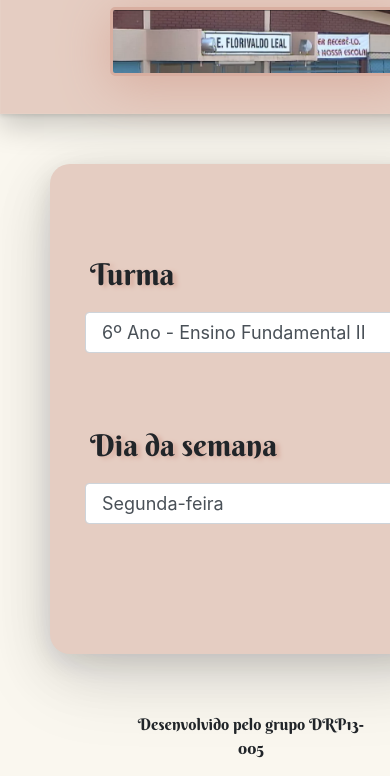
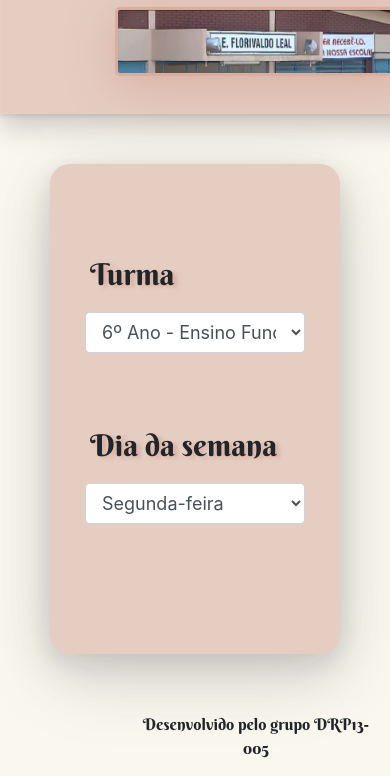
Before and after one commit to barbssx/projeto-integrador-I-univesp-agenda-escolar, a website: page index.html in a window 390 px wide. Shown: the part 215-991 px from the top of the page. Drawn offline with nearby package versions, Linux system fonts and the light colour scheme; no server answers; a web font is replaced by a local one.

Commit message:
max-width 760px

```diff
--- a/public/css/style.css
+++ b/public/css/style.css
@@ -114,14 +114,11 @@ footer {
 
 
           h1, h2, #img-escola {
-            margin-left: 50px;
+            margin-left: 60px;
           }
 
           main{
-            margin-left: 50px;
-            width: 100%;
-            offset-distance:unset;
-
+            width: fit-content;
           }
 
           header{
@@ -130,6 +127,6 @@ footer {
           }
 
           footer {
-            margin-left: 120px;
+            margin-left: 130px;
           }
   }
```
